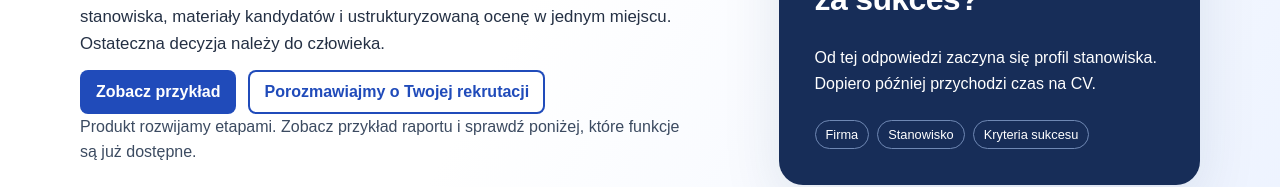
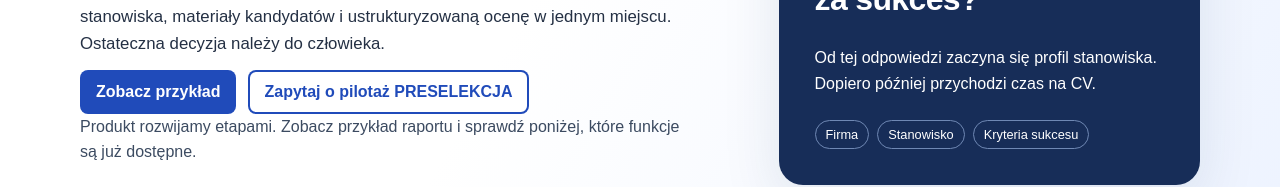
Before and after one commit to krzysztofsyska/skillcheck-core, a Next.js app: page / in a window 1280 px wide. Shown: the part 429-616 px from the top of the page. Built offline with nearby package versions, Linux system fonts and the light colour scheme.

Commit message:
chore(sales-release): stage reviewed marketing file app/components/marketing/home-page.tsx

```diff
--- a/app/components/marketing/home-page.tsx
+++ b/app/components/marketing/home-page.tsx
@@ -27,7 +27,7 @@ export function HomePage() {
               </p>
               <div className={styles.actions}>
                 <Link href="/demo" className={styles.primary}>Zobacz przykład</Link>
-                <Link href="/rozmowa" className={styles.secondary}>Porozmawiajmy o Twojej rekrutacji</Link>
+                <Link href="/preselekcja" className={styles.secondary}>Zapytaj o pilotaż PRESELEKCJA</Link>
               </div>
               <p className={styles.note}>
                 Produkt rozwijamy etapami. Zobacz przykład raportu i sprawdź poniżej, które funkcje są już dostępne.
```
